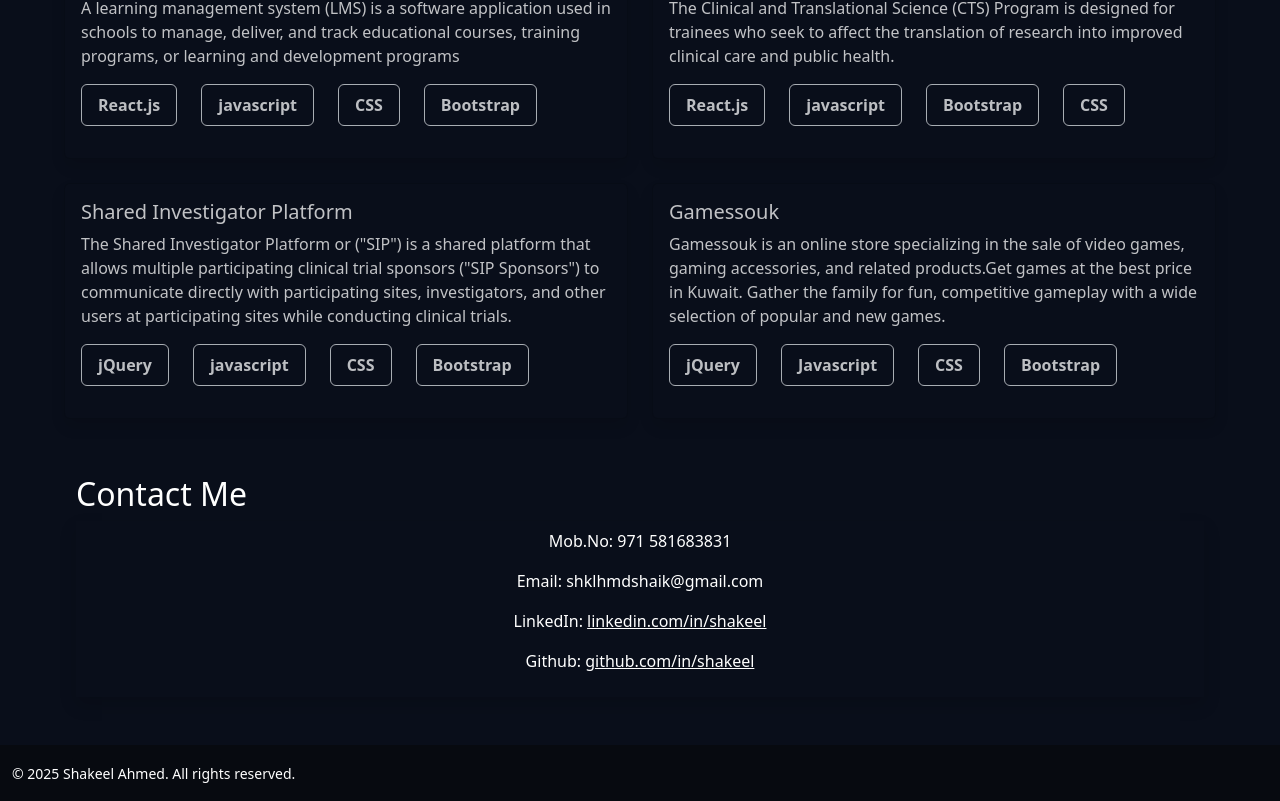
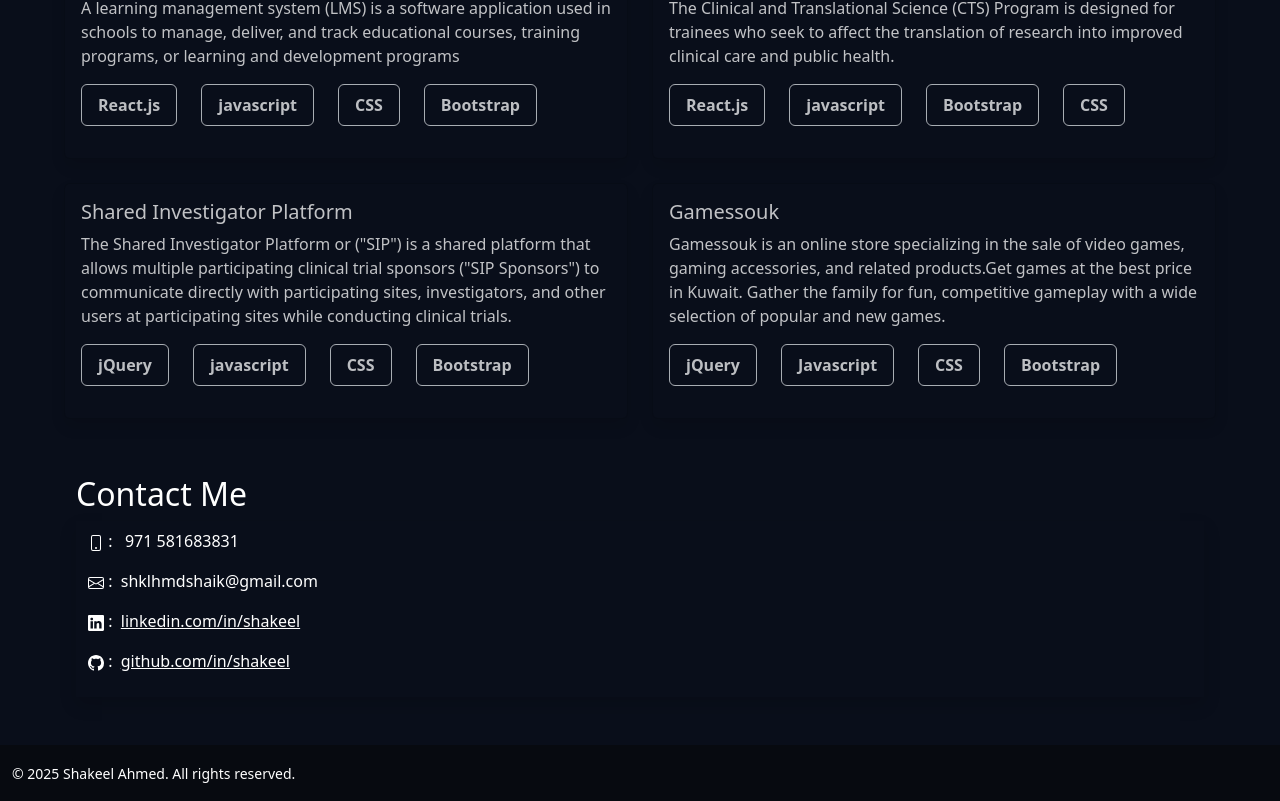
Before and after one commit to shklhmdshaik/portfolio, a React (Create React App) app: page / in a window 1280 px wide. Shown: the part 1363-2164 px from the top of the page. Built offline with nearby package versions, Linux system fonts and the light colour scheme.

Commit message:
contact icons  updated

```diff
--- a/src/components/Contact.js
+++ b/src/components/Contact.js
@@ -5,11 +5,24 @@
   return (
     <section id="contact" className="container max-w-90">
       <h2>Contact Me</h2>
-      <Container className='shadow py-2 my-2  text-center'>
-        <p>Mob.No: 971 581683831</p>
-        <p>Email: shklhmdshaik@gmail.com</p>
-        <p>LinkedIn: <a href="https://www.linkedin.com/in/shakeel-ahmed-8aab09197/">linkedin.com/in/shakeel</a></p>
-        <p>Github: <a href="https://github.com/shklhmdshaik">github.com/in/shakeel</a></p>
+      <Container className='shadow py-2 my-2'>
+        <p><svg xmlns="http://www.w3.org/2000/svg" width="16" height="16" fill="currentColor" class="bi bi-phone" viewBox="0 0 16 16">
+          <path d="M11 1a1 1 0 0 1 1 1v12a1 1 0 0 1-1 1H5a1 1 0 0 1-1-1V2a1 1 0 0 1 1-1zM5 0a2 2 0 0 0-2 2v12a2 2 0 0 0 2 2h6a2 2 0 0 0 2-2V2a2 2 0 0 0-2-2z" />
+          <path d="M8 14a1 1 0 1 0 0-2 1 1 0 0 0 0 2" />
+        </svg>
+          &nbsp;: &nbsp; 971 581683831</p>
+        <p><svg xmlns="http://www.w3.org/2000/svg" width="16" height="16" fill="currentColor" class="bi bi-envelope" viewBox="0 0 16 16">
+          <path d="M0 4a2 2 0 0 1 2-2h12a2 2 0 0 1 2 2v8a2 2 0 0 1-2 2H2a2 2 0 0 1-2-2zm2-1a1 1 0 0 0-1 1v.217l7 4.2 7-4.2V4a1 1 0 0 0-1-1zm13 2.383-4.708 2.825L15 11.105zm-.034 6.876-5.64-3.471L8 9.583l-1.326-.795-5.64 3.47A1 1 0 0 0 2 13h12a1 1 0 0 0 .966-.741M1 11.105l4.708-2.897L1 5.383z" />
+        </svg>
+          &nbsp;: &nbsp;shklhmdshaik@gmail.com</p>
+        <p><svg xmlns="http://www.w3.org/2000/svg" width="16" height="16" fill="currentColor" class="bi bi-linkedin" viewBox="0 0 16 16">
+          <path d="M0 1.146C0 .513.526 0 1.175 0h13.65C15.474 0 16 .513 16 1.146v13.708c0 .633-.526 1.146-1.175 1.146H1.175C.526 16 0 15.487 0 14.854zm4.943 12.248V6.169H2.542v7.225zm-1.2-8.212c.837 0 1.358-.554 1.358-1.248-.015-.709-.52-1.248-1.342-1.248S2.4 3.226 2.4 3.934c0 .694.521 1.248 1.327 1.248zm4.908 8.212V9.359c0-.216.016-.432.08-.586.173-.431.568-.878 1.232-.878.869 0 1.216.662 1.216 1.634v3.865h2.401V9.25c0-2.22-1.184-3.252-2.764-3.252-1.274 0-1.845.7-2.165 1.193v.025h-.016l.016-.025V6.169h-2.4c.03.678 0 7.225 0 7.225z" />
+        </svg>&nbsp;: &nbsp;
+          <a href="https://www.linkedin.com/in/shakeel-ahmed-8aab09197/">linkedin.com/in/shakeel</a></p>
+        <p><svg xmlns="http://www.w3.org/2000/svg" width="16" height="16" fill="currentColor" class="bi bi-github" viewBox="0 0 16 16">
+          <path d="M8 0C3.58 0 0 3.58 0 8c0 3.54 2.29 6.53 5.47 7.59.4.07.55-.17.55-.38 0-.19-.01-.82-.01-1.49-2.01.37-2.53-.49-2.69-.94-.09-.23-.48-.94-.82-1.13-.28-.15-.68-.52-.01-.53.63-.01 1.08.58 1.23.82.72 1.21 1.87.87 2.33.66.07-.52.28-.87.51-1.07-1.78-.2-3.64-.89-3.64-3.95 0-.87.31-1.59.82-2.15-.08-.2-.36-1.02.08-2.12 0 0 .67-.21 2.2.82.64-.18 1.32-.27 2-.27s1.36.09 2 .27c1.53-1.04 2.2-.82 2.2-.82.44 1.1.16 1.92.08 2.12.51.56.82 1.27.82 2.15 0 3.07-1.87 3.75-3.65 3.95.29.25.54.73.54 1.48 0 1.07-.01 1.93-.01 2.2 0 .21.15.46.55.38A8.01 8.01 0 0 0 16 8c0-4.42-3.58-8-8-8" />
+        </svg>&nbsp;: &nbsp;
+          <a href="https://github.com/shklhmdshaik">github.com/in/shakeel</a></p>
       </Container>
     </section>
   );
```
